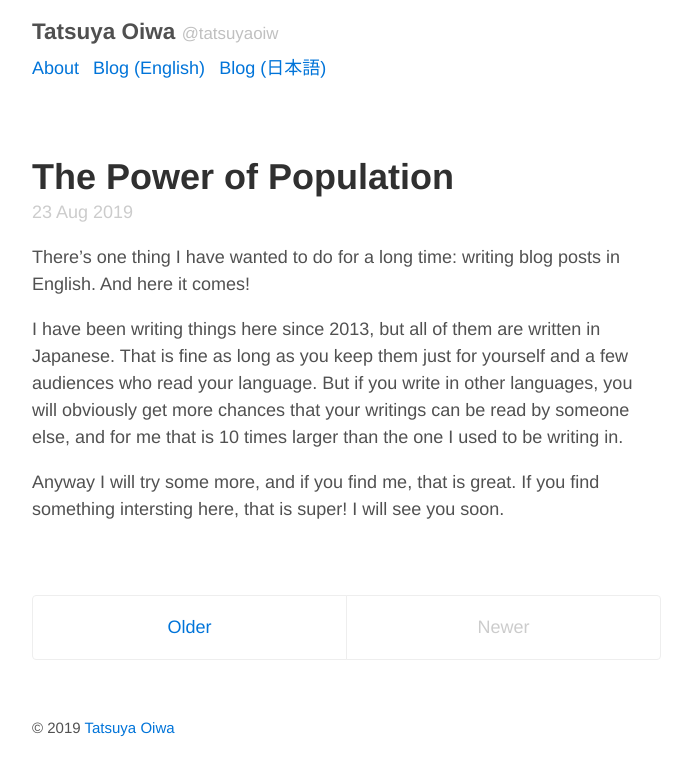
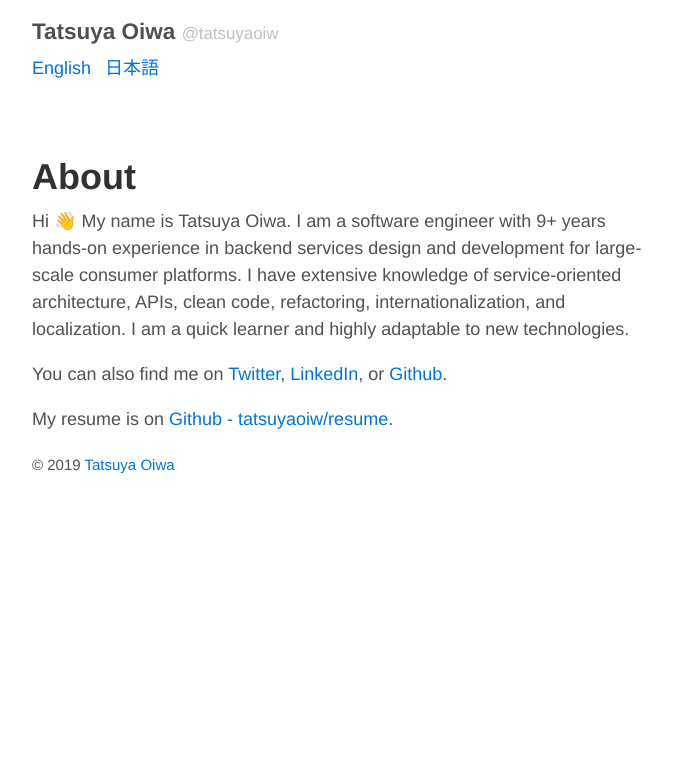
Before and after one commit to tatsuya/tatsuyaoiw.github.io, a Jekyll site: the page built from index.md, in a window 1280 px wide. Shown: the top 776 px of the page, without its empty margins (293-985 px from the left). Built offline with Jekyll 4.4.1, drawn with Linux system fonts in a browser that asks for light colours; the list of posts is cut into pages by our own code; comment, search, counter and statistics services are not loaded.

Commit message:
Simplified

```diff
--- a/_layouts/default.html
+++ b/_layouts/default.html
@@ -12,9 +12,9 @@
           <small>@tatsuyaoiw</small>
         </h3>
         <ul class="nav">
-          <li><a href="/about">About</a></li>
-          <li><a href="/en">Blog (English)</a></li>
-          <li><a href="/ja">Blog (日本語)</a></li>
+<!--           <li><a href="/about">About</a></li> -->
+          <li><a href="/en">English</a></li>
+          <li><a href="/ja">日本語</a></li>
           <!-- <li><a href="/store">Store</a></li> -->
         </h4>
       </header>
--- a/index.html
+++ b/index.md
@@ -3,7 +3,15 @@ layout: default
 title: Home
 ---
 
-<div class="posts">
+# About
+
+Hi 👋 My name is Tatsuya Oiwa. I am a software engineer with 9+ years hands-on experience in backend services design and development for large-scale consumer platforms. I have extensive knowledge of service-oriented architecture, APIs, clean code, refactoring, internationalization, and localization. I am a quick learner and highly adaptable to new technologies.
+
+You can also find me on [Twitter](https://twitter.com/tatsuyaoiw), [LinkedIn](https://www.linkedin.com/in/tatsuyaoiw), or [Github](https://github.com/tatsuyaoiw).
+
+My resume is on [Github - tatsuyaoiw/resume](https://github.com/tatsuyaoiw/resume).
+
+<!-- <div class="posts">
   {% for post in paginator.posts %}
   <article class="post">
     <h1 class="post-title">
@@ -31,3 +39,4 @@ title: Home
     <span class="pagination-item newer">Newer</span>
   {% endif %}
 </div>
+ -->
--- a/ja.html
+++ b/ja.html
@@ -3,7 +3,7 @@ layout: default
 title: Blog
 ---
 
-<h1>Blog</h1>
+<h1>ブログ</h1>
 
 {% for category in site.categories %}
   {% if category[0] == 'Japanese' %}
```
Also changed, not shown: about.md (+1 -1 lines).
